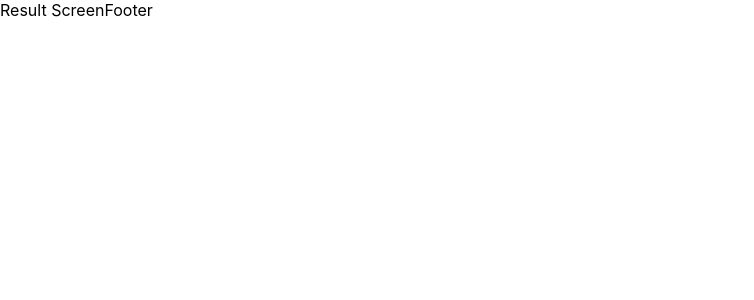
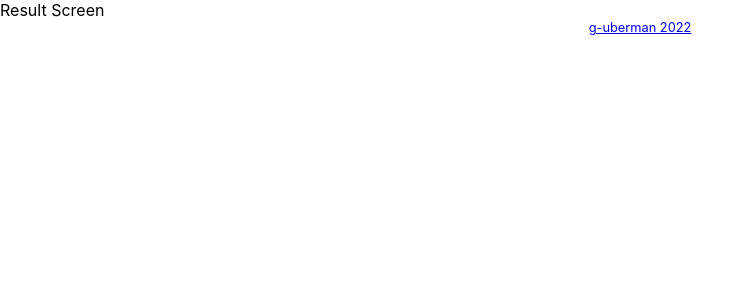
Before and after one commit to g-uberman/word-game, a React (Create React App) app: page /result in a window 1280 px wide. Shown: the top 300 px of the page, without its empty margins (0-754 px from the left). Built offline with nearby package versions, Linux system fonts and the light colour scheme.

Commit message:
footer styled

```diff
--- a/package.json
+++ b/package.json
@@ -15,6 +15,7 @@
     "react-router-dom": "^6.4.3",
     "react-scripts": "5.0.1",
     "router-dom": "^2.2.9",
+    "styled-components": "^5.3.6",
     "typescript": "^4.9.3",
     "web-vitals": "^2.1.4"
   },
@@ -41,5 +42,8 @@
       "last 1 firefox version",
       "last 1 safari version"
     ]
+  },
+  "devDependencies": {
+    "@types/styled-components": "^5.1.26"
   }
 }
--- a/src/Components/Footer.tsx
+++ b/src/Components/Footer.tsx
@@ -1,5 +1,11 @@
+import { StyledFooter } from "./Styles/Footer.styles";
+
 export const Footer = () => {
-    return (
-    <>Footer</>
-    )
-}
+  return (
+    <StyledFooter>
+      <a href="https://github.com/g-uberman" target="blank">
+        g-uberman 2022
+      </a>
+    </StyledFooter>
+  );
+};
--- /dev/null
+++ b/src/Components/Styles/Footer.styles.tsx
@@ -0,0 +1,7 @@
+import styled from "styled-components";
+
+export const StyledFooter = styled.summary`
+    text-align: center;
+    font-size: 0.8em;
+    margin-bottom: 0.3em;
+`
```
Also changed, not shown: 1 other file (tests, documents, lock files or other folders).
